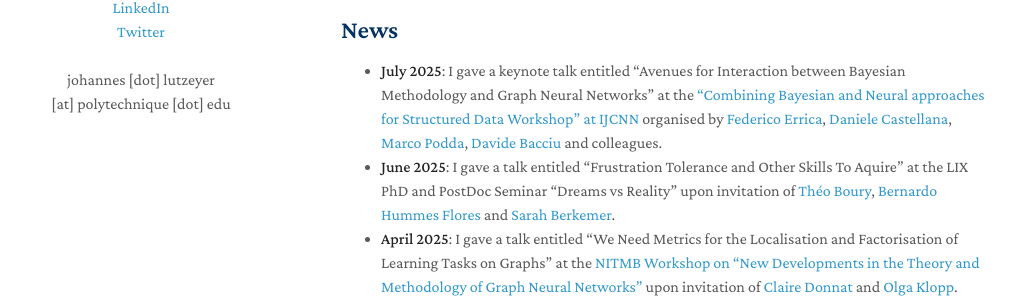
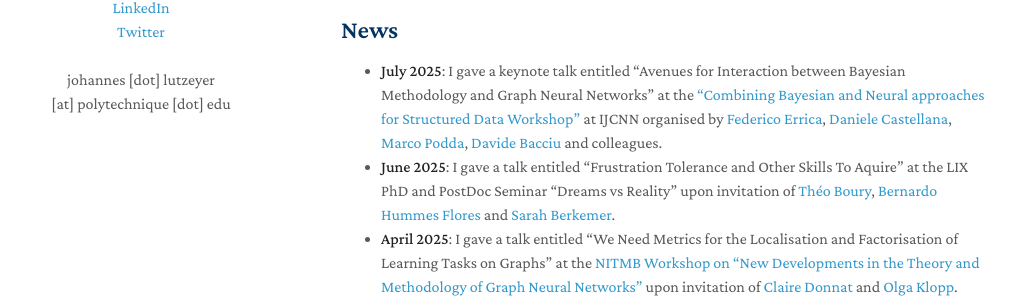
Before and after one commit to johanneslutzeyer/johanneslutzeyer.github.io, a Jekyll site: the page built from index.md, in a window 1280 px wide and 900 px high. Shown: the part 345-647 px from the top of the window, without its empty margins (129-1152 px from the left). Built offline with Jekyll 4.4.1, drawn with Linux system fonts in a browser that asks for light colours; our own code applies the rules of GitHub Pages for plain Markdown files; a script that is not in the unit is left out.

```diff
--- a/index.md
+++ b/index.md
@@ -13,7 +13,7 @@ My academic CV can be accessed <a href="https://johanneslutzeyer.com/doc/Johanne
 ---
 
 ## News
-- **July 2025**: I gave a keynote talk entitled "Avenues for Interaction between Bayesian Methodology and Graph Neural Networks" at the <a href="https://combayns2025.github.io/" target="_blank">"Combining Bayesian and Neural approaches for Structured Data Workshop" at IJCNN</a> organised by <a href="https://diningphil.github.io/" target="_blank">Federico Errica</a>, <a href="https://danielecastellana22.github.io/" target="_blank">Daniele Castellana</a>, <a href="https://sites.google.com/view/marcopodda/home" target="_blank">Marco Podda</a>, <a href="https://pages.di.unipi.it/bacciu/" target="_blank">Davide Bacciu</a> and colleagues.
+- **July 2025**: I gave a keynote talk entitled "Avenues for Interaction between Bayesian Methodology and Graph Neural Networks" at the <a href="https://combayns2025.github.io/" target="_blank">"Combining Bayesian and Neural approaches for Structured Data Workshop"</a> at IJCNN organised by <a href="https://diningphil.github.io/" target="_blank">Federico Errica</a>, <a href="https://danielecastellana22.github.io/" target="_blank">Daniele Castellana</a>, <a href="https://sites.google.com/view/marcopodda/home" target="_blank">Marco Podda</a>, <a href="https://pages.di.unipi.it/bacciu/" target="_blank">Davide Bacciu</a> and colleagues.
 - **June 2025**: I gave a talk entitled "Frustration Tolerance and Other Skills To Aquire" at the LIX PhD and PostDoc Seminar "Dreams vs Reality" upon invitation of <a href="https://www.lix.polytechnique.fr/Labo/Theo.BOURY/" target=" blank">Théo Boury</a>, <a href="https://bernardohummes.com/" target=" blank">Bernardo Hummes Flores</a> and <a href="https://www.lix.polytechnique.fr/~berkemer/" target=" blank">Sarah Berkemer</a>.
 - **April 2025**: I gave a talk entitled "We Need Metrics for the Localisation and Factorisation of Learning Tasks on Graphs" at the <a href="https://www.nitmb.org/theory-and-methodology-of-graph-neural-networks" target=" blank">NITMB Workshop on "New Developments in the Theory and Methodology of Graph Neural Networks"</a> upon invitation of <a href="https://donnate.github.io/" target=" blank">Claire Donnat</a> and <a href="https://faculty.essec.edu/en/cv/klopp-olga/" target=" blank">Olga Klopp</a>. [<a href="https://johanneslutzeyer.com/doc/2025-04-30_JohannesLutzeyer_WeNeedMetricsForTheLocalisationAndFactorisationOfLearningTasksOnGraphs_Handout.pdf" target=" blank">Slides</a>]
 - **March 2025**: I gave a keynote talk entitled "Understanding Virtual Nodes in Graph Neural Networks: Oversmoothing, Oversquashing and Node Heterogeneity " at the <a href="https://gdr-iasis.cnrs.fr/reunions/apprentissage-et-graphes/" target="_blank">GdR Day on Learning and Graphs</a> organised by <a href="https://nkeriven.github.io/" target="_blank">Nicolas Keriven</a> and <a href="https://phparis.net/" target="_blank">Pierre-Henri Paris</a>. [<a href="https://johanneslutzeyer.com/doc/2025-03-31_JohannesLutzeyer_UnderstandingVirtualNodesInGraphNeuralNetworks_Handout.pdf" target=" blank">Slides</a>]
```
